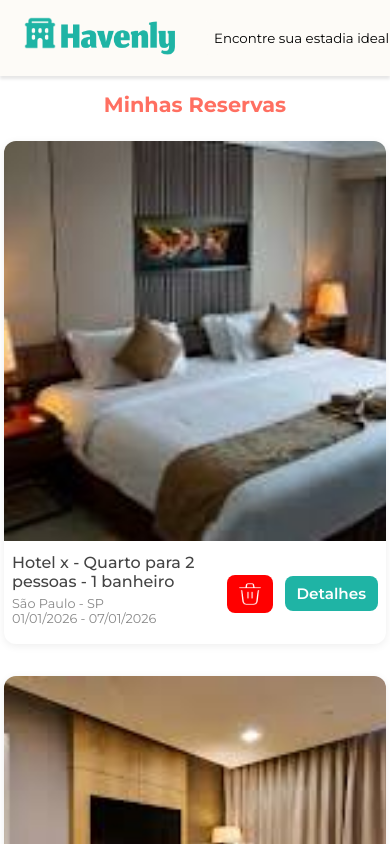
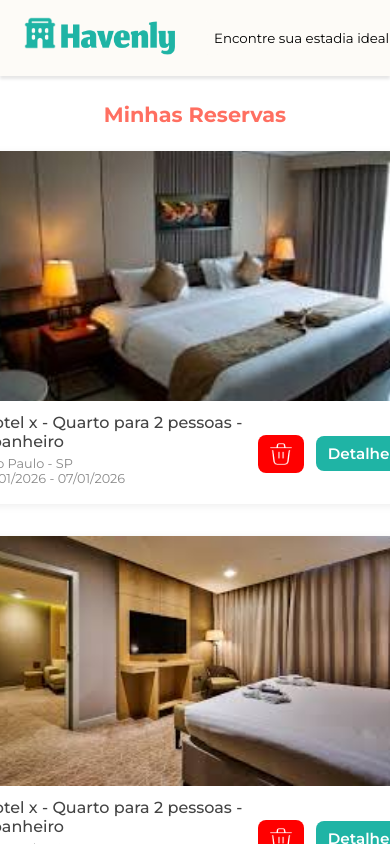
Before and after one commit to vitorVier/havenly, a Next.js app: page /reservations in a window 390 px wide. Shown: the top 844 px of the page. Built offline with nearby package versions, Linux system fonts and the light colour scheme.

Commit message:
change-reservations-style

```diff
--- a/app/reservations/reservations.css
+++ b/app/reservations/reservations.css
@@ -79,7 +79,7 @@
   cursor: pointer;
   display: flex;
   align-items: center;
-  transition: background 0.2s;
+  transition: all 0.2s;
 }
 
 .reservation-delete:hover {
@@ -95,7 +95,7 @@
   font-weight: 600;
   font-size: 1rem;
   cursor: pointer;
-  transition: background 0.2s;
+  transition: all 0.2s;
 }
 
 .reservation-details-btn:hover {
@@ -103,13 +103,24 @@
 }
 
 /* Responsive */
-@media (max-width: 900px) {
+@media (max-width: 1000px) {
+  .reservation-image {
+    max-height: 250px;
+  }
+}
+
+@media (max-width: 820px) {
   .reservations-grid {
     grid-template-columns: 1fr;
+    place-items: center;
     gap: 32px;
   }
   .reservations-title {
     font-size: 2rem;
+  }
+  .reservation-card {
+    max-width: 600px;
+    margin: 0 15px;
   }
 }
 
@@ -119,7 +130,10 @@
   }
   .reservations-title {
     font-size: 1.3rem;
-    margin-bottom: 24px;
+    margin: 10px 0 24px;
+  }
+  .reservation-image {
+    max-height: 250px;
   }
   .reservation-info {
     padding: 12px 8px 10px 8px;
```
